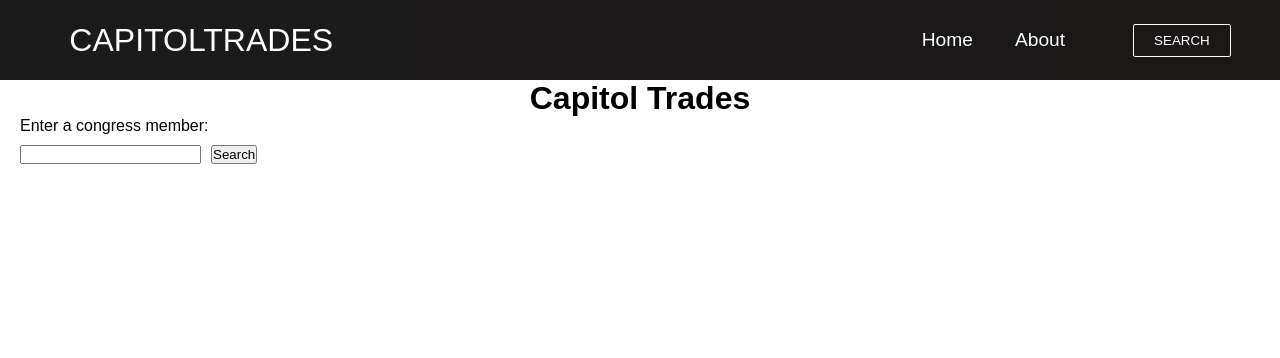
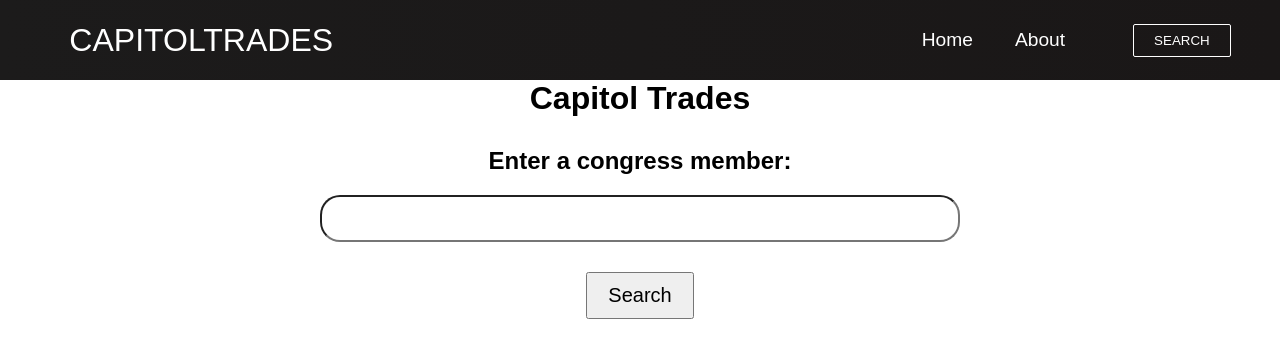
Before and after one commit to jmcgraww/capitolTrades, a React (Create React App) app: page /search in a window 1280 px wide. Both pictures are taken after a click on the button "Use Adjacency List". Shown: the top 358 px of the page. Built offline with nearby package versions, Linux system fonts and the light colour scheme.

Commit message:
Frontend changes to the search results page

```diff
--- a/src/components/pages/CongressTrades.js
+++ b/src/components/pages/CongressTrades.js
@@ -8,6 +8,7 @@ const CongressTrades = () => {
   const [visibleTrades, setVisibleTrades] = useState({});
   const [error, setError] = useState('');
   const [dataStructure, setDataStructure] = useState(null); // State to track the chosen data structure
+  const [searchBarVisible, setSearchBarVisible] = useState(false);
 
   const handleSearch = async () => {
     console.log('Initiating search for:', inputValue);
@@ -17,6 +18,7 @@ const CongressTrades = () => {
       });
       console.log('Search results:', response.data);
       if (response.data.length > 0) {
+        setSearchBarVisible(true);
         fetchTrades(response.data[0]);
       } else {
         setTrades([]);
@@ -59,41 +61,50 @@ const CongressTrades = () => {
     });
   };
 
-
   return (
     <div>
-      <h1>Capitol Trades</h1>
-      {!dataStructure && (
-        <div style={{ marginLeft: '20px', marginBottom: '10px' }}>
-          <button onClick={() => setDataStructure('list')}>Use Adjacency List</button>
-          <button onClick={() => setDataStructure('matrix')}>Use Adjacency Matrix</button>
+      <h1 style={{ marginBottom: '30px' }}>Capitol Trades</h1>
+      <div style={{ textAlign: 'center', marginBottom: '20px' }}>
+        {!searchBarVisible && (
+          <>
+            <h2 style={{ marginBottom: '20px' }}>Would you like to use an Adjacency List or Adjacency Matrix in the backend?</h2>
+            <div>
+              <button style={{ fontSize: '20px', padding: '10px 20px', margin: '10px' }} onClick={() => setSearchBarVisible(true)}>
+                Use Adjacency List
+              </button>
+              <button style={{ fontSize: '20px', padding: '10px 20px', margin: '10px' }} onClick={() => setSearchBarVisible(true)}>
+                Use Adjacency Matrix
+              </button>
             </div>
+          </>
         )}
-      {dataStructure && (
+        {searchBarVisible && (
           <>
-          <p style={{ marginLeft: '20px', marginBottom: '10px' }}>
-            Enter a congress member:
-          </p>
+            <h2 style={{ marginBottom: '20px' }}>Enter a congress member:</h2>
             <input
               type="text"
               value={inputValue}
               onChange={(e) => setInputValue(e.target.value)}
-            style={{ marginLeft: '20px', marginBottom: '10px' }}
+              style={{
+                fontSize: '20px',
+                padding: '10px',
+                borderRadius: '20px',
+                marginBottom: '20px',
+                textAlign: 'center',
+                width: '50%',
+              }}
             />
-          <button
-            onClick={handleSearch}
-            style={{
-              marginLeft: '10px',  // Add this line to create space between the input and the button
-            }}
-          >
+            <br />
+            <button onClick={handleSearch} style={{ fontSize: '20px', padding: '10px 20px', margin: '10px' }}>
               Search
             </button>
+          </>
+        )}
+      </div>
 
       {error && <p>{error}</p>}
       {congressMember && (
-            <h2 style={{ marginLeft: '20px', marginBottom: '20px' }}>
-              List of Stock Trades for {congressMember}
-            </h2>
+        <h2 style={{ marginLeft: '20px', marginBottom: '20px' }}>List of Stock Trades for {congressMember}</h2>
       )}
       <div
         style={{
@@ -118,6 +129,7 @@ return (
                 style={{
                   width: '100%', // Adjusted width
                   height: '60px',
+                  fontSize: '16px',
                   borderRadius: '5px',
                   background: '#efefef',
                   border: 'none',
@@ -152,13 +164,17 @@ return (
                   }}
                 >
                   {tradeDetails.length > 0 && (
-                          <strong>{tradeDetails[0].name.slice(0, 20)}{/* Truncate name to 20 characters, cut off at the first non-alphabet/non-space character */}</strong>
+                    <strong>{tradeDetails[0].name.slice(0, 20)}</strong>
                   )}
                   <ul>
                     {tradeDetails.map((trade, idx) => (
-                            <li key={idx} style={{ background: '#f7f7f7', margin: '5px 0', padding: '10px', borderRadius: '5px' }}>
+                      <li
+                        key={idx}
+                        style={{ background: '#f7f7f7', margin: '5px 0', padding: '10px', borderRadius: '5px' }}
+                      >
                         <div>
-                                Date: {trade.date} | Type: {trade.trade_type} | {trade.amount.toLocaleString()} {/* Formatting number with commas */}
+                          Date: {trade.date} | Type: {trade.trade_type} | {trade.amount.toLocaleString()}
+                          {/* Formatting number with commas */}
                         </div>
                       </li>
                     ))}
@@ -168,8 +184,6 @@ return (
             </div>
           ))}
       </div>
-        </>
-      )}
     </div>
   );
 };
```
Lines whose indentation alone changed are shown as unchanged.
